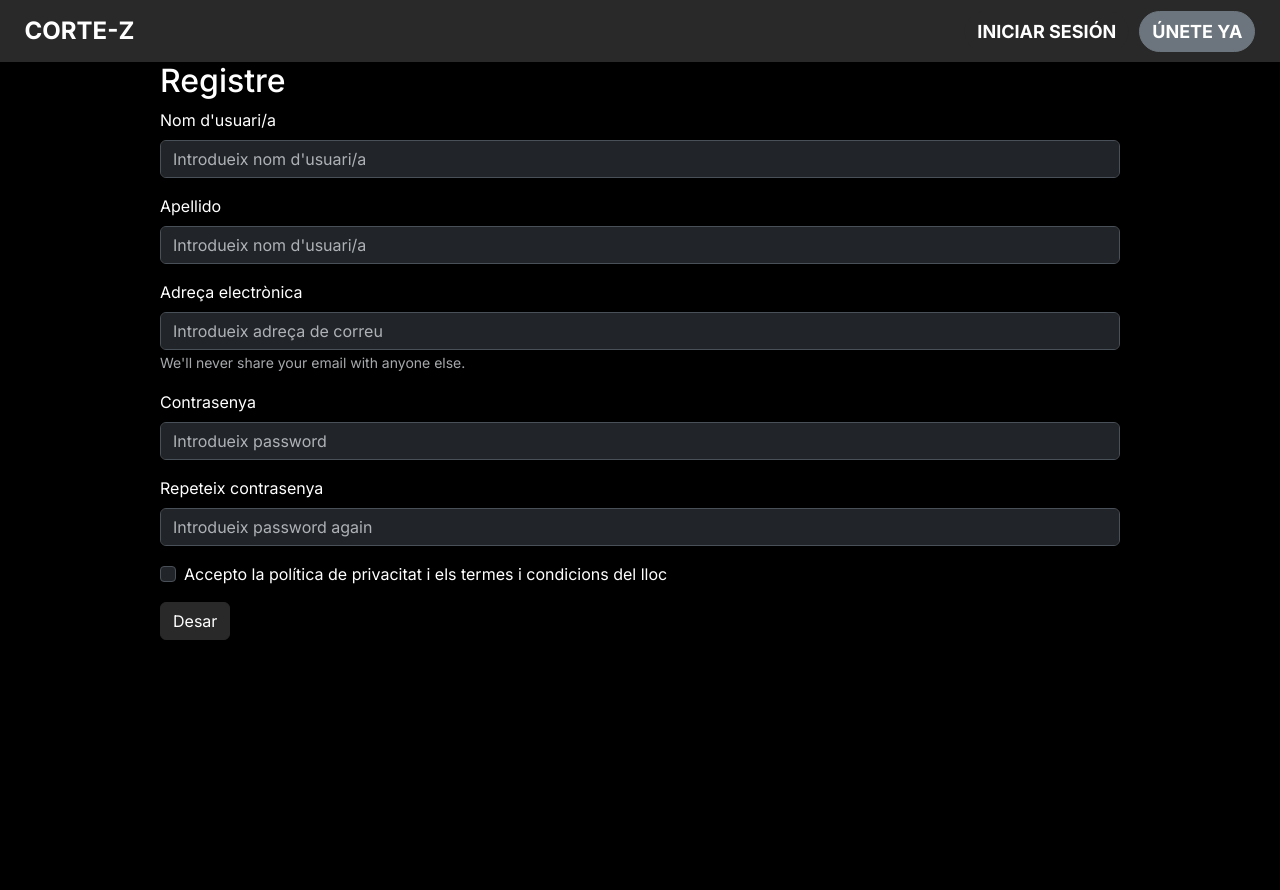
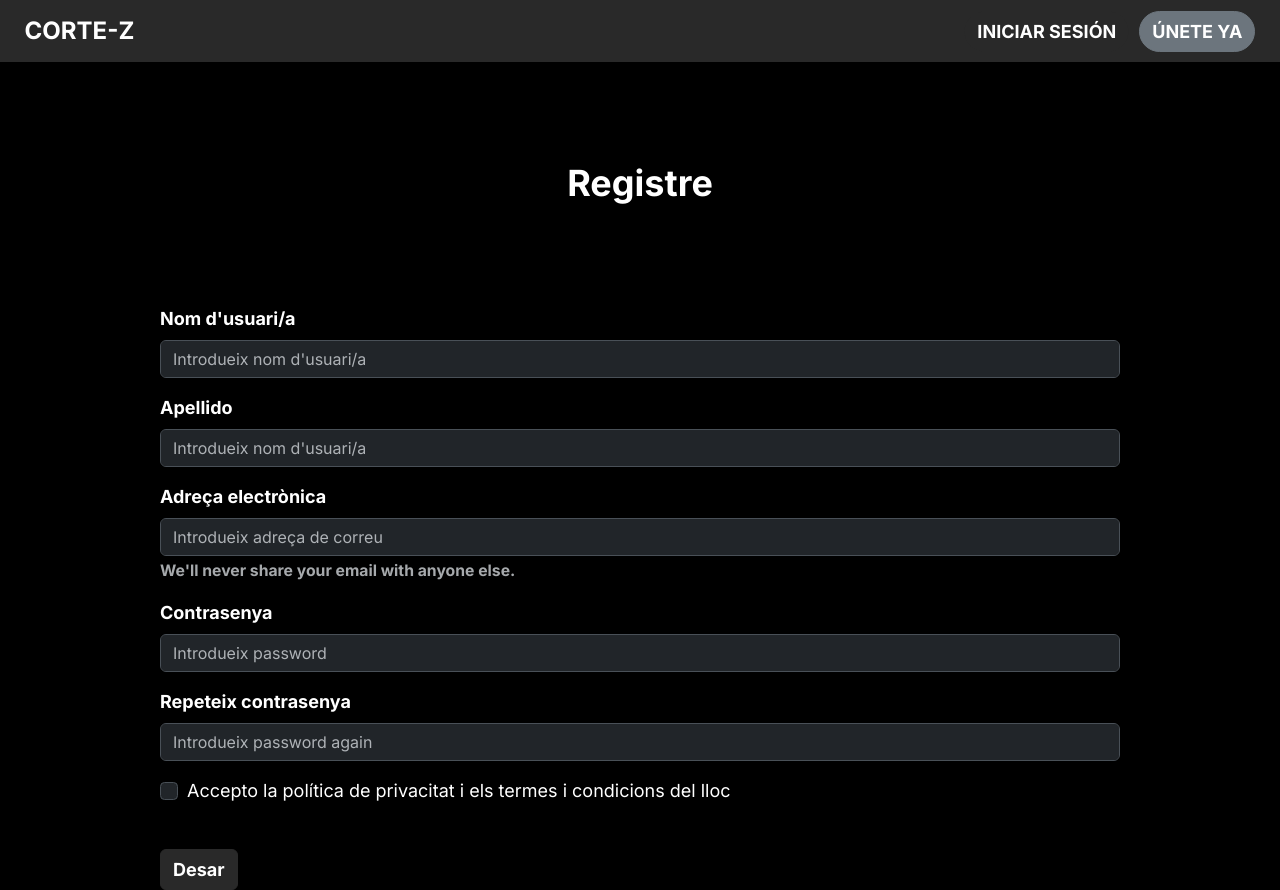
Before and after one commit to mlorenzoo/proyecto-frontend, a React (Vite) app: page /register in a window 1280 px wide. Before the commit the page ends 800 px from the top, so only its background shows below. Built offline with nearby package versions, Linux system fonts and the light colour scheme; no server answers.

Commit message:
register

```diff
--- a/src/App.scss
+++ b/src/App.scss
@@ -84,11 +84,10 @@ body {
   object-fit: cover;
 }
 
-#login{
+#login, #register {
   font-family: 'Inter', sans-serif;
-}
 
-#login h1{
+  h1 {
     text-align: center;
     margin-bottom: 100px;
     margin-top: 100px;
@@ -96,18 +95,19 @@ body {
     font-weight: bold;
   }
 
-#login form{
+  form {
     font-weight: bold;
     font-size: 18px;
-}
 
-#login .check{
+    .check {
       font-size: 18px;
       font-weight: normal;
     }
 
-#login button{
+    button {
       font-weight: bold;
       font-size: 18px;
       margin-top: 3%;
     }
+  }
+}
--- a/src/pages/Auth/Register.jsx
+++ b/src/pages/Auth/Register.jsx
@@ -39,7 +39,7 @@ export default function Register() {
 	return (
 		<Layout>
 			<section id="register" className=" w-75 m-auto">
-				<h2>Registre</h2>
+				<h1>Registre</h1>
 				<Formik
 					validationSchema={schema}
 					onSubmit={onSubmit}
@@ -127,7 +127,7 @@ export default function Register() {
 								{errors.repeatPassword}
 							</Form.Control.Feedback>
 						</Form.Group>
-						<Form.Group className="mb-3" controlId="formCheckbox">
+						<Form.Group className="mb-3 check" controlId="formCheckbox">
 							<Form.Check
 								type="checkbox"
 								name="accept"
```
Lines whose indentation alone changed are shown as unchanged.
